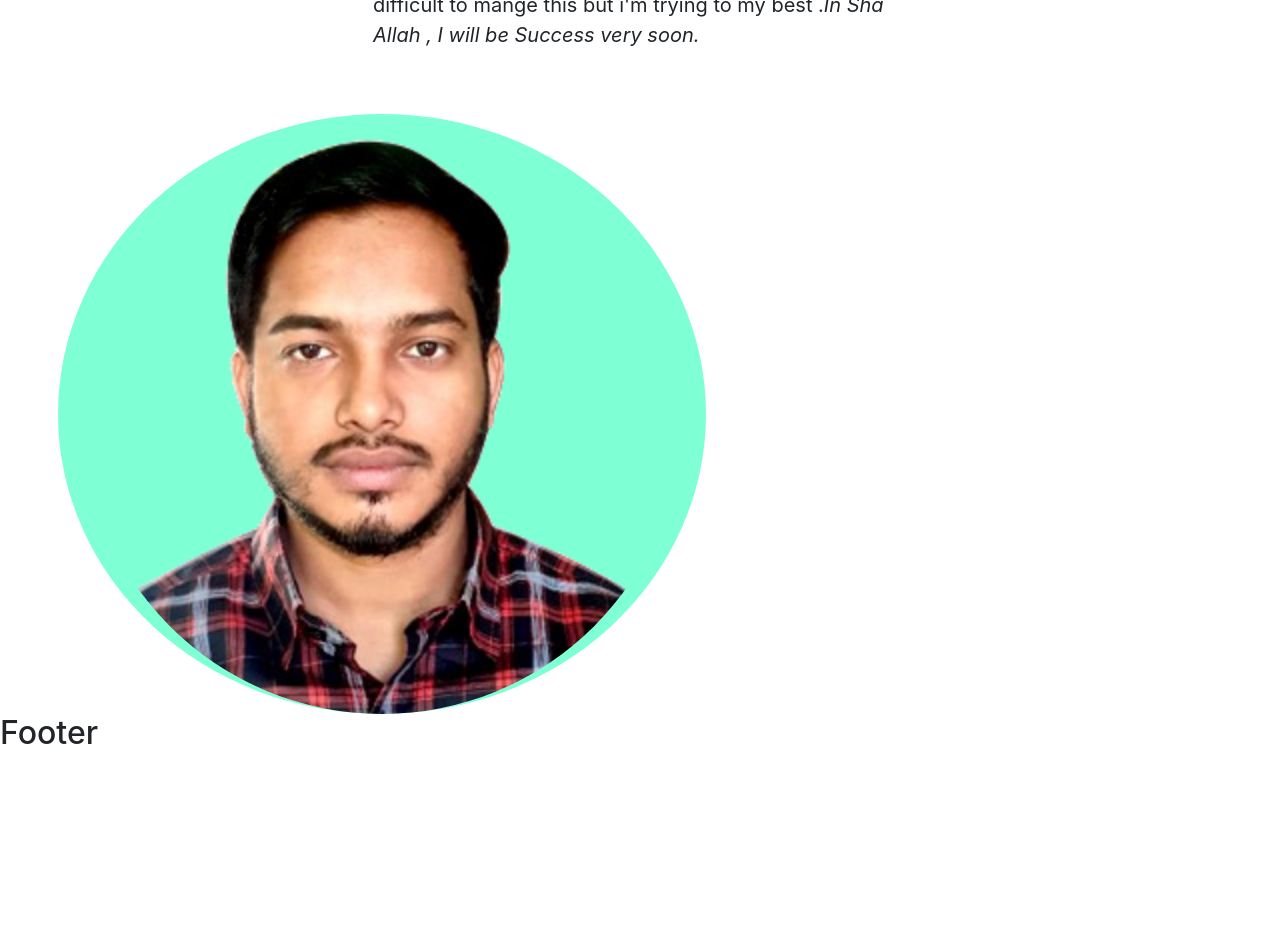
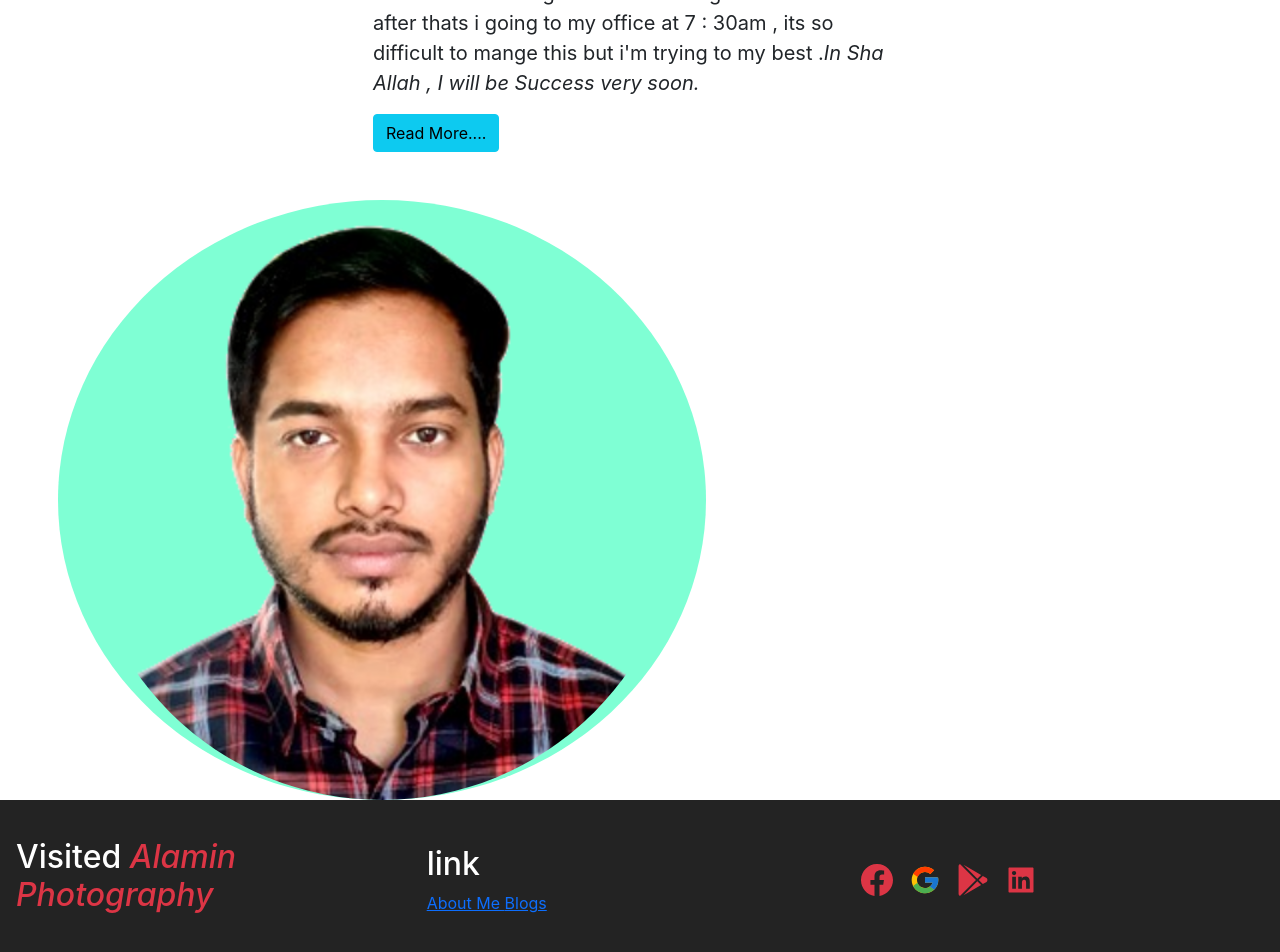
Before and after one commit to AlaminSarkerFRII/tourist-website-assignmt-10, a React (Create React App) app: page /about in a window 1280 px wide. Shown: the part 534-1486 px from the top of the page. Before the commit the page ends 1294 px from the top, so only its background shows below. Built offline with nearby package versions, Linux system fonts and the light colour scheme; no server answers.

Commit message:
footer section added

```diff
--- a/src/components/Pages/About/About.js
+++ b/src/components/Pages/About/About.js
@@ -8,7 +8,8 @@ const About = () => {
       <div className="row g-5 mt-5 d-flex  align-items-center">
         <div className="col-md-6 col-lg-9 col-sm-12 w-50 mx-auto">
           <h1 className="">
-            Hi !! I'm <span className="text-info fw-bold">Alamin Sarker</span>
+            Hi !! I'm <br />
+            <span className="text-info fw-bold">Alamin Sarker</span>
           </h1>
           <p className="fs-5">
             I want be world best web developer and good at problem solving . For
@@ -25,6 +26,7 @@ const About = () => {
             : 30am , its so difficult to mange this but i'm trying to my best .
             <cite>In Sha Allah , I will be Success very soon.</cite>
           </p>
+          <button className="btn btn-info">Read More....</button>
         </div>
         <div className="img-container col-md-6 col-lg-3 col-sm-12 mt-5">
           <img src={myPic} alt="" />
--- a/src/components/Pages/CheckOut/CheckOut.css
+++ b/src/components/Pages/CheckOut/CheckOut.css
@@ -0,0 +1,9 @@
+ .form-info{
+     margin-top: 10px;
+ }
+
+ input{
+
+    margin-bottom:8px ;
+
+}
--- a/src/components/Pages/CheckOut/CheckOut.js
+++ b/src/components/Pages/CheckOut/CheckOut.js
@@ -1,76 +1,77 @@
 import React from "react";
+import "./CheckOut.css";
 
 const CheckOut = () => {
   return (
-    <div>
+    <div className="container">
+      <div class="row d-flex justify-content-center align-items-center">
+        <div className="form-info col md-5">
           <form>
-        <div class="form-row">
-          <div class="form-group col-md-6">
-            <label for="inputEmail4">Email</label>
             <input
               type="email"
               class="form-control"
               id="inputEmail4"
               placeholder="Email"
             />
-          </div>
-          <div class="form-group col-md-6">
-            <label for="inputPassword4">Password</label>
             <input
               type="password"
               class="form-control"
               id="inputPassword4"
               placeholder="Password"
             />
-          </div>
-        </div>
-        <div class="form-group">
-          <label for="inputAddress">Address</label>
             <input
               type="text"
               class="form-control"
               id="inputAddress"
               placeholder="1234 Main St"
             />
-        </div>
-        <div class="form-group">
-          <label for="inputAddress2">Address 2</label>
             <input
               type="text"
               class="form-control"
               id="inputAddress2"
               placeholder="Apartment, studio, or floor"
             />
-        </div>
-        <div class="form-row">
-          <div class="form-group col-md-6">
-            <label for="inputCity">City</label>
-            <input type="text" class="form-control" id="inputCity" />
-          </div>
-          <div class="form-group col-md-4">
-            <label for="inputState">State</label>
-            <select id="inputState" class="form-control">
-              <option selected>Choose...</option>
-              <option>...</option>
-            </select>
-          </div>
-          <div class="form-group col-md-2">
-            <label for="inputZip">Zip</label>
-            <input type="text" class="form-control" id="inputZip" />
-          </div>
+            <input
+              type="text"
+              class="form-control"
+              id="inputCity"
+              placeholder="address"
+            />
+            <div class="form-group">
+              <input
+                type="text"
+                class="form-control"
+                id="inputZip"
+                placeholder="phone"
+              />
             </div>
             <div class="form-group">
               <div class="form-check">
-            <input class="form-check-input" type="checkbox" id="gridCheck" />
+                <input
+                  class="form-check-input"
+                  type="checkbox"
+                  id="gridCheck"
+                />
                 <label class="form-check-label" for="gridCheck">
                   Check me out
                 </label>
               </div>
             </div>
-        <button type="submit" class="btn btn-primary">
-          Sign in
+            <button type="submit" class="btn btn-primary mt-2">
+              Add Shipping
             </button>
           </form>
+        </div>
+        <div className="col-md-7">
+          <lottie-player
+            src="https://assets5.lottiefiles.com/packages/lf20_5tkzkblw.json"
+            background="transparent"
+            speed="1"
+            loop
+            autoplay
+          ></lottie-player>
+        </div>
+      </div>
     </div>
   );
 };
--- a/src/components/Shared/Footer/Footer.css
+++ b/src/components/Shared/Footer/Footer.css
@@ -0,0 +1,12 @@
+.footer-container{
+    min-height:20vh;
+    bottom: 0;
+    left: 0;
+    right: 0;
+    background-color: rgba(0, 0, 0, 0.863);
+    color: white;
+    display: grid;
+    grid-template-columns: repeat(3, 1fr);
+    align-items: center;
+    justify-content: center;
+}
--- a/src/components/Shared/Footer/Footer.js
+++ b/src/components/Shared/Footer/Footer.js
@@ -1,10 +1,31 @@
 import React from "react";
+import { Link } from "react-router-dom";
+import "./Footer.css";
+import { BsFacebook } from "react-icons/bs";
+import { FcGoogle } from "react-icons/fc";
+import { FaGooglePlay } from "react-icons/fa";
+import { AiFillLinkedin } from "react-icons/ai";
 
 const Footer = () => {
   return (
-    <div>
-      <h2>Footer</h2>
-    </div>
+    <footer className="footer-container">
+      <div className="info ms-3">
+        <h2>
+          Visited <cite className="text-danger"> Alamin Photography </cite>
+        </h2>
+      </div>
+      <div className="social-link">
+        <h2>link</h2>
+        <Link to="/about"> About Me </Link>
+        <Link to="/blog"> Blogs</Link>
+      </div>
+      <div className="icons">
+        <BsFacebook className="fs-2 mx-2 text-danger" />
+        <FcGoogle className="fs-2  mx-2"> </FcGoogle>
+        <FaGooglePlay className="fs-2  mx-2 text-danger"></FaGooglePlay>
+        <AiFillLinkedin className="fs-2  mx-2 text-danger" />
+      </div>
+    </footer>
   );
 };
 
--- a/src/components/Shared/Header/Header.js
+++ b/src/components/Shared/Header/Header.js
@@ -18,8 +18,8 @@ const Header = () => {
     <div>
       <nav className="navbar navbar-expand-lg navbar-white bg-dark ">
         <div className="container">
-          <Link className="navbar-brand" to="/">
-            Photography
+          <Link className="navbar-brand text-uppercase" to="/">
+            Alamin Photography
           </Link>
           <button
             className="navbar-toggler"
@@ -44,7 +44,7 @@ const Header = () => {
                 </Link>
               </li>
               <li className="nav-item">
-                <Link className="nav-link" to="home#service">
+                <Link className="nav-link" to="/home#service">
                   Service
                 </Link>
               </li>
```
Lines whose indentation alone changed are shown as unchanged.
